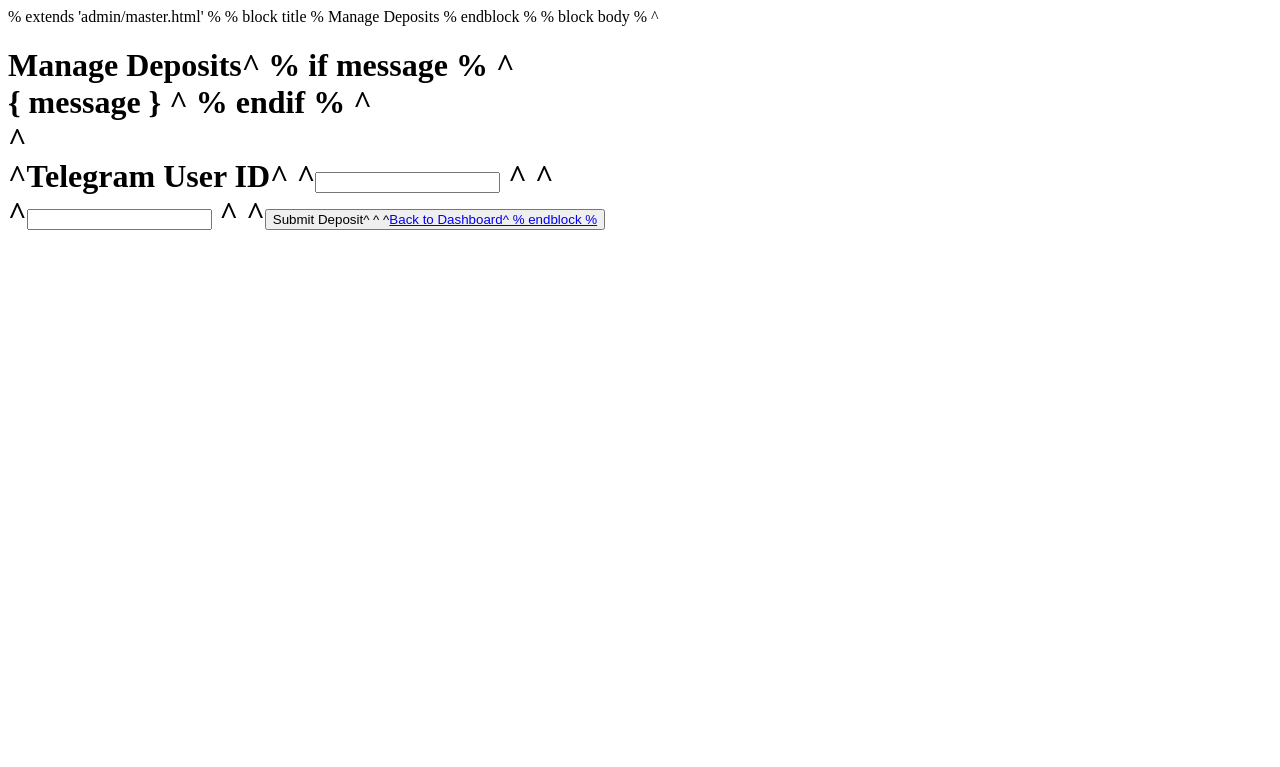
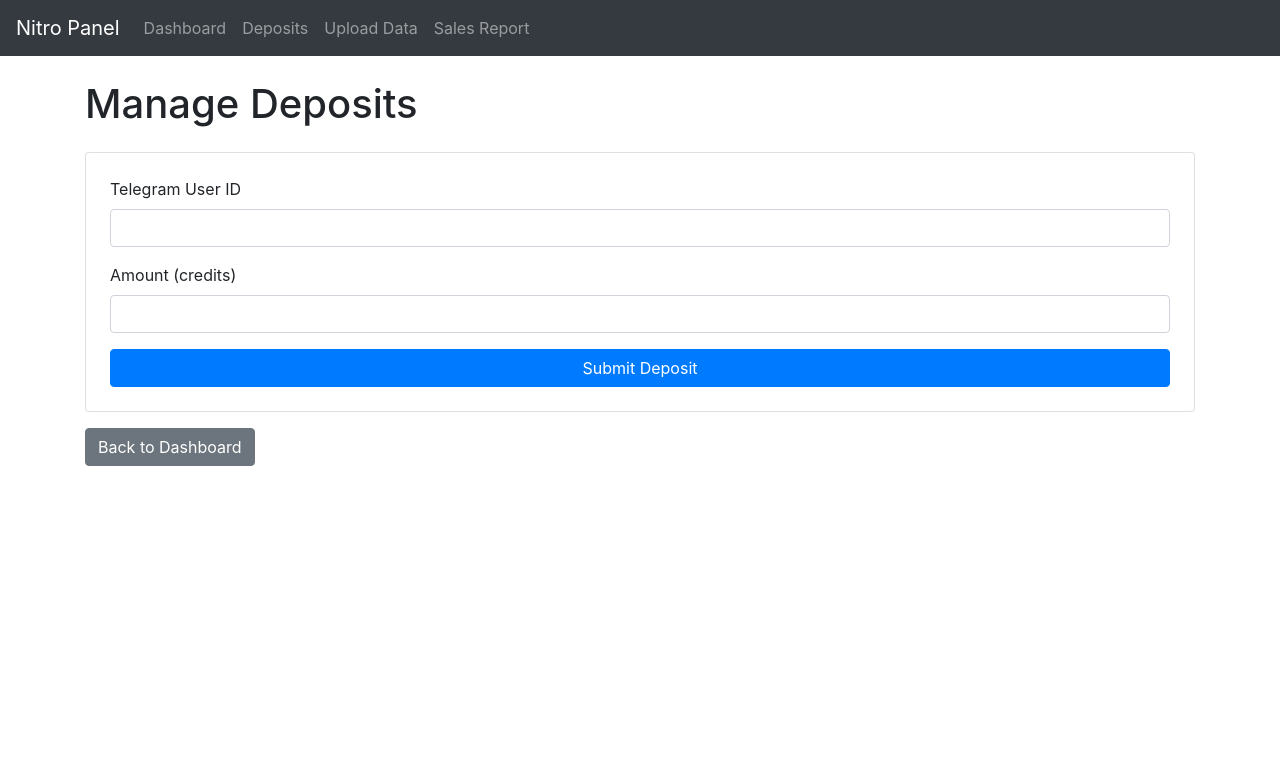
Before and after one commit to spanishfly666/telegram-nitro-bot, a Flask app: template templates/admin/deposit.html in a window 1280 px wide. Shown: the top 767 px of the page. Run offline with Flask 3, Linux system fonts and the light colour scheme; the template is opened without the code that fills it, so the values that code supplies are empty; parts of the project's set-up code (start-up, migrations or seed data) failed here and were passed over; some libraries are stand-ins or nearby versions.

Commit message:
Updated all local files to Heroku, including new admin/master.html and templates

```diff
--- a/main.py
+++ b/main.py
@@ -1,7 +1,7 @@
 import os
 import json
 import requests
-from flask import Flask, request, abort, render_template, jsonify
+from flask import Flask, request, abort, render_template, jsonify, send_file
 from flask_admin import Admin, BaseView, expose
 from flask_admin.contrib.sqla import ModelView
 from flask_sqlalchemy import SQLAlchemy
@@ -84,7 +84,7 @@ class User(db.Model):
     id = db.Column(db.Integer, primary_key=True)
     balance = db.Column(db.Float, default=0.0)
     role = db.Column(db.String(10), default='user')
-    username = db.Column(db.String(100), nullable=True)  # Encrypted
+    username = db.Column(db.String(256), nullable=True)  # Increased from 50 to 256
 
 class Product(db.Model):
     __tablename__ = 'products'
@@ -433,6 +433,10 @@ def send_document(chat_id, filename):
 def index():
     return 'OK', 200
 
+@app.route('/favicon.ico', methods=['GET'])
+def favicon():
+    return send_file(io.BytesIO(b''), mimetype='image/x-icon')
+
 @app.route('/webhook', methods=['POST'])
 def webhook():
     try:
--- a/templates/admin/deposit.html
+++ b/templates/admin/deposit.html
@@ -1,53 +1,22 @@
-% extends 'admin/master.html' %
-% block title %
-Manage
-Deposits
-% endblock %
-% block body %
-^<h1
-class=mb-4^>Manage
-Deposits^</h1^>
-% if message %
-^<div
-class=alert {% if error %}alert-danger{% else %}alert-success{% endif %}^>
-{ message }
-^</div^>
-% endif %
-^<form
-method=POST
-class=card p-4^>
-^<div
-class=mb-3^>
-^<label
-for=user_id
-class=form-label^>Telegram
-User
-ID^</label^>
-^<input
-type=number
-class=form-control
-id=user_id
-name=user_id
-required^>
-^</div^>
-^<div
-class=mb-3^>
-^<input
-type=number
-step=0.01
-class=form-control
-id=amount
-name=amount
-required^>
-^</div^>
-^<button
-type=submit
-class=btn btn-primary^>Submit
-Deposit^</button^>
-^</form^>
-^<a
-href={{ url_for('admin.index') }}
-class=btn btn-secondary mt-3^>Back
-to
-Dashboard^</a^>
-% endblock %
+{% extends 'admin/master.html' %}
+{% block title %}Manage Deposits{% endblock %}
+{% block body %}
+  <h1 class="mb-4">Manage Deposits</h1>
+  {% if message %}
+    <div class="alert {% if error %}alert-danger{% else %}alert-success{% endif %}">
+      {{ message }}
+    </div>
+  {% endif %}
+  <form method="POST" class="card p-4">
+    <div class="mb-3">
+      <label for="user_id" class="form-label">Telegram User ID</label>
+      <input type="number" class="form-control" id="user_id" name="user_id" required>
+    </div>
+    <div class="mb-3">
+      <label for="amount" class="form-label">Amount (credits)</label>
+      <input type="number" step="0.01" class="form-control" id="amount" name="amount" required>
+    </div>
+    <button type="submit" class="btn btn-primary">Submit Deposit</button>
+  </form>
+  <a href="{{ url_for('admin.index') }}" class="btn btn-secondary mt-3">Back to Dashboard</a>
+{% endblock %}
--- a/templates/admin/master.html
+++ b/templates/admin/master.html
@@ -1,44 +1,41 @@
-cd C:\Users\PLAIN\Desktop\telegram_nitro_bot_package
-mkdir templates\admin
-echo ^<!DOCTYPE html^> > templates\admin\master.html
-echo ^<html lang="en"^> >> templates\admin\master.html
-echo ^<head^> >> templates\admin\master.html
-echo   ^<meta charset="UTF-8"^> >> templates\admin\master.html
-echo   ^<meta name="viewport" content="width=device-width, initial-scale=1.0"^> >> templates\admin\master.html
-echo   ^<title^>{% block title %}Nitro Panel{% endblock %}^</title^> >> templates\admin\master.html
-echo   ^<link rel="stylesheet" href="https://stackpath.bootstrapcdn.com/bootstrap/4.5.2/css/bootstrap.min.css"^> >> templates\admin\master.html
-echo   ^<link rel="stylesheet" href="{{ url_for('static', filename='css/styles.css') }}"^> >> templates\admin\master.html
-echo   {% block head %}{% endblock %} >> templates\admin\master.html
-echo ^</head^> >> templates\admin\master.html
-echo ^<body^> >> templates\admin\master.html
-echo   ^<nav class="navbar navbar-expand-lg navbar-dark bg-dark"^> >> templates\admin\master.html
-echo     ^<a class="navbar-brand" href="{{ url_for('admin.index') }}"^>Nitro Panel^</a^> >> templates\admin\master.html
-echo     ^<button class="navbar-toggler" type="button" data-toggle="collapse" data-target="#navbarNav" aria-controls="navbarNav" aria-expanded="false" aria-label="Toggle navigation"^> >> templates\admin\master.html
-echo       ^<span class="navbar-toggler-icon"^>^</span^> >> templates\admin\master.html
-echo     ^</button^> >> templates\admin\master.html
-echo     ^<div class="collapse navbar-collapse" id="navbarNav"^> >> templates\admin\master.html
-echo       ^<ul class="navbar-nav"^> >> templates\admin\master.html
-echo         ^<li class="nav-item"^> >> templates\admin\master.html
-echo           ^<a class="nav-link" href="{{ url_for('admin.index') }}"^>Dashboard^</a^> >> templates\admin\master.html
-echo         ^</li^> >> templates\admin\master.html
-echo         ^<li class="nav-item"^> >> templates\admin\master.html
-echo           ^<a class="nav-link" href="{{ url_for('useradmin.deposit') }}"^>Deposits^</a^> >> templates\admin\master.html
-echo         ^</li^> >> templates\admin\master.html
-echo         ^<li class="nav-item"^> >> templates\admin\master.html
-echo           ^<a class="nav-link" href="{{ url_for('upload.index') }}"^>Upload Data^</a^> >> templates\admin\master.html
-echo         ^</li^> >> templates\admin\master.html
-echo         ^<li class="nav-item"^> >> templates\admin\master.html
-echo           ^<a class="nav-link" href="{{ url_for('sales.index') }}"^>Sales Report^</a^> >> templates\admin\master.html
-echo         ^</li^> >> templates\admin\master.html
-echo       ^</ul^> >> templates\admin\master.html
-echo     ^</div^> >> templates\admin\master.html
-echo   ^</nav^> >> templates\admin\master.html
-echo   ^<div class="container mt-4"^> >> templates\admin\master.html
-echo     {% block body %}{% endblock %} >> templates\admin\master.html
-echo   ^</div^> >> templates\admin\master.html
-echo   ^<script src="https://code.jquery.com/jquery-3.5.1.slim.min.js"^>^</script^> >> templates\admin\master.html
-echo   ^<script src="https://cdn.jsdelivr.net/npm/popper.js@1.16.1/dist/umd/popper.min.js"^>^</script^> >> templates\admin\master.html
-echo   ^<script src="https://stackpath.bootstrapcdn.com/bootstrap/4.5.2/js/bootstrap.min.js"^>^</script^> >> templates\admin\master.html
-echo ^</body^> >> templates\admin\master.html
-echo ^</html^> >> templates\admin\master.html
-(Get-Content templates\admin\master.html -Raw) -replace "`r`n", "`n" | Set-Content templates\admin\master.html
+<!DOCTYPE html>
+<html lang="en">
+<head>
+  <meta charset="UTF-8">
+  <meta name="viewport" content="width=device-width, initial-scale=1.0">
+  <title>{% block title %}Nitro Panel{% endblock %}</title>
+  <link rel="stylesheet" href="https://stackpath.bootstrapcdn.com/bootstrap/4.5.2/css/bootstrap.min.css">
+  <link rel="stylesheet" href="{{ url_for('static', filename='css/styles.css') }}">
+  {% block head %}{% endblock %}
+</head>
+<body>
+  <nav class="navbar navbar-expand-lg navbar-dark bg-dark">
+    <a class="navbar-brand" href="{{ url_for('admin.index') }}">Nitro Panel</a>
+    <button class="navbar-toggler" type="button" data-toggle="collapse" data-target="#navbarNav" aria-controls="navbarNav" aria-expanded="false" aria-label="Toggle navigation">
+      <span class="navbar-toggler-icon"></span>
+    </button>
+    <div class="collapse navbar-collapse" id="navbarNav">
+      <ul class="navbar-nav">
+        <li class="nav-item">
+          <a class="nav-link" href="{{ url_for('admin.index') }}">Dashboard</a>
+        </li>
+        <li class="nav-item">
+          <a class="nav-link" href="{{ url_for('useradmin.deposit_view') }}">Deposits</a>
+        </li>
+        <li class="nav-item">
+          <a class="nav-link" href="{{ url_for('upload.index') }}">Upload Data</a>
+        </li>
+        <li class="nav-item">
+          <a class="nav-link" href="{{ url_for('sales.index') }}">Sales Report</a>
+        </li>
+      </ul>
+    </div>
+  </nav>
+  <div class="container mt-4">
+    {% block body %}{% endblock %}
+  </div>
+  <script src="https://code.jquery.com/jquery-3.5.1.slim.min.js"></script>
+  <script src="https://cdn.jsdelivr.net/npm/popper.js@1.16.1/dist/umd/popper.min.js"></script>
+  <script src="https://stackpath.bootstrapcdn.com/bootstrap/4.5.2/js/bootstrap.min.js"></script>
+</body>
+</html>
```
Also changed, not shown: templates/admin/dashboard.html (+41 -9 lines), New Text Document.txt (added), config.py (line endings or trailing spaces), migrate_username.py (line endings or trailing spaces), requirements.txt (line endings or trailing spaces), static/css/styles.css (line endings or trailing spaces), templates/admin/add_credits.html (line endings or trailing spaces), templates/admin/bulk_upload.html (line endings or trailing spaces), templates/admin/error.html (line endings or trailing spaces), templates/admin/sales_report.html (line endings or trailing spaces), templates/admin/upload.html (line endings or trailing spaces).
